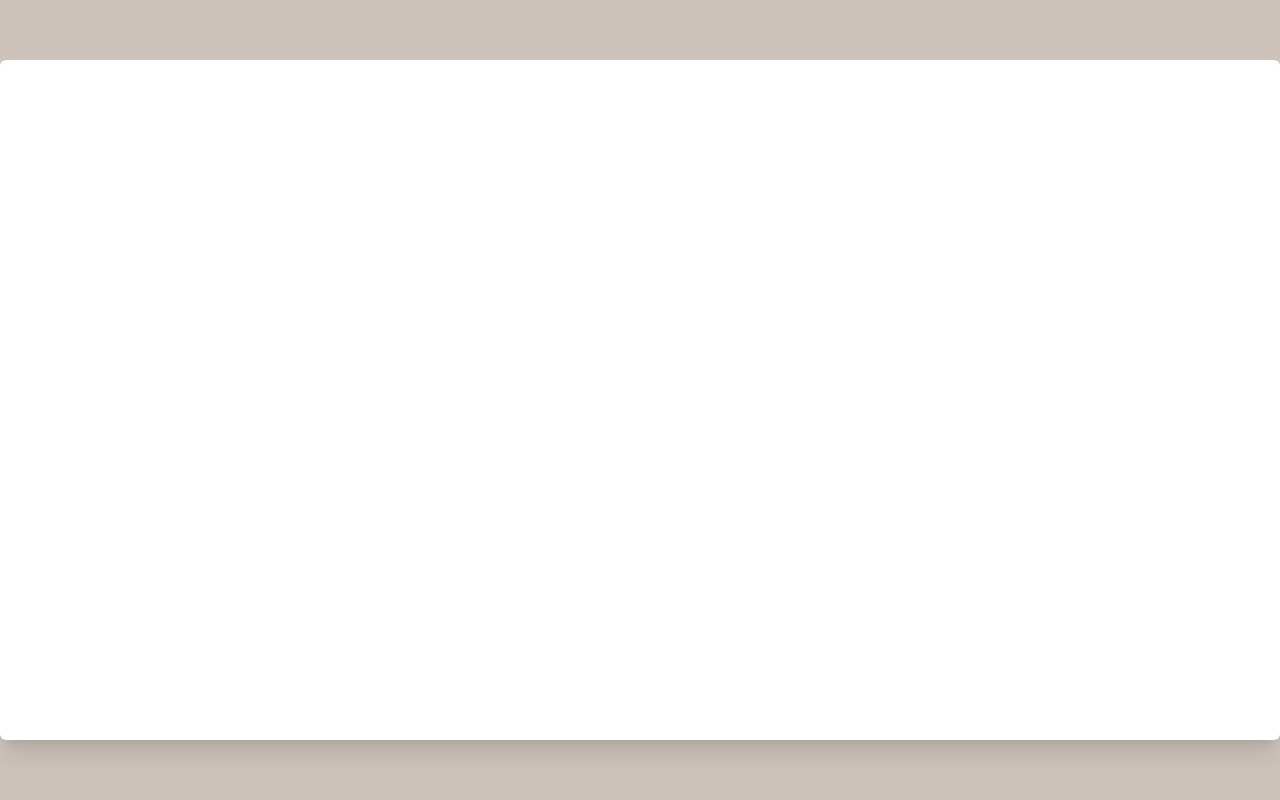
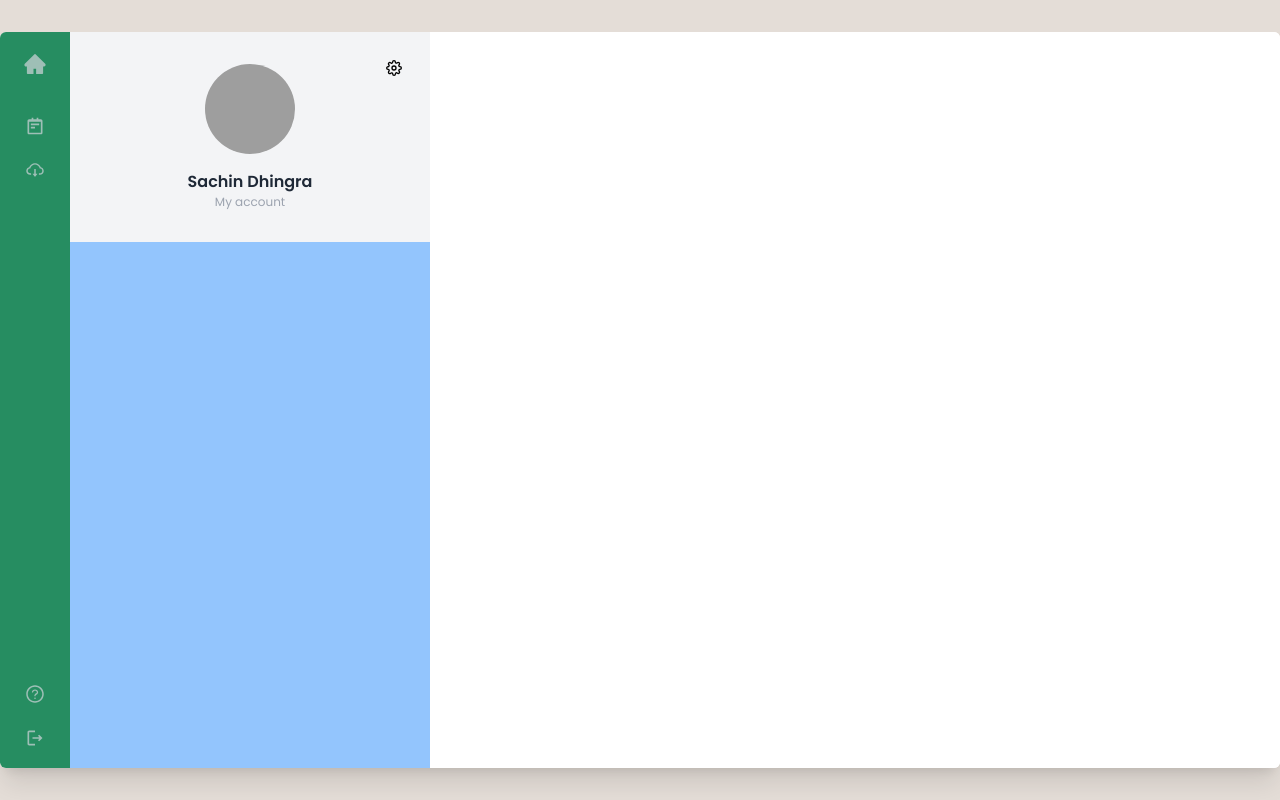
Before and after one commit to KrishnaDhingra/chat-app, a React (Create React App) app: page / in a window 1280 px wide. Built offline with nearby package versions, Linux system fonts and the light colour scheme; grey boxes are pictures that could not be loaded.

Commit message:
Making the navbar and creating the grid layout for the other-users-container

```diff
--- a/package.json
+++ b/package.json
@@ -8,6 +8,7 @@
     "@testing-library/user-event": "^13.5.0",
     "react": "^17.0.2",
     "react-dom": "^17.0.2",
+    "react-icons": "^4.3.1",
     "react-scripts": "5.0.0-next.58",
     "web-vitals": "^2.1.2"
   },
--- a/src/App.js
+++ b/src/App.js
@@ -1,8 +1,13 @@
 import './index.css'
+import Navbar from './components/navbar.js'
+import OtherUsersContainer from './components/other-users/other-users-container.js'
 
 function App() {
   return (
-    <div className="max-h-[85vh] max-w-[1370px] w-screen h-screen bg-white grow self-stretch rounded-md shadow-xl">
+    <div className="main-container max-h-[92vh] max-w-[1340px] w-screen h-screen bg-white grow self-stretch rounded-md shadow-xl">
+      <Navbar/>
+      <OtherUsersContainer/>
+      <div className="h-full w-full bg-white rounded-r-md"></div>
     </div>
   );
 }
--- a/src/components/navbar.js
+++ b/src/components/navbar.js
@@ -0,0 +1,17 @@
+import React from 'react';
+import { MdOutlineLogout } from "react-icons/md";
+import { AiFillHome, AiOutlineQuestionCircle, AiOutlineCloudDownload } from "react-icons/ai";
+import { BiNotepad } from "react-icons/bi";
+
+
+export default function Navbar() {
+    return (
+        <nav className="h-full w-full bg-[#268D61] flex flex-col items-center gap-6 py-5 rounded-l-md">
+            <AiFillHome className="hover:text-white hover:opacity-100 text-gray-300 text-2xl font-bold opacity-70"/>
+            <BiNotepad className="mt-4 hover:text-white hover:opacity-100 text-gray-300 text-xl font-bold opacity-70"/>
+            <AiOutlineCloudDownload className="hover:text-white hover:opacity-100 text-gray-300 text-xl font-bold opacity-70"/>
+            <AiOutlineQuestionCircle className="mt-auto hover:text-white hover:opacity-100 text-gray-300 text-xl font-bold opacity-70"/>
+            <MdOutlineLogout className="hover:text-white hover:opacity-100 text-gray-300 text-xl font-bold opacity-70"/>
+        </nav>
+    )
+}
--- /dev/null
+++ b/src/components/other-users/other-users-container.js
@@ -0,0 +1,10 @@
+import React from 'react';
+import OtherUsersInfo from './other-users-info';
+
+export default function OtherUsersContainer() {
+    return (
+        <div className="other-users-container w-full h-full bg-blue-300">
+            <OtherUsersInfo/>
+        </div>
+    )
+}
--- /dev/null
+++ b/src/components/other-users/other-users-info.js
@@ -0,0 +1,13 @@
+import React from "react"
+import { FiSettings } from "react-icons/fi"
+
+export default function OtherUsersInfo() {
+    return (
+        <div className="relative w-full h-full flex items-center justify-center flex-col bg-gray-100">
+            <FiSettings className="absolute top-7 right-7"/>
+            <img src="https://images.unsplash.com/photo-1570295999919-56ceb5ecca61?ixlib=rb-1.2.1&ixid=MnwxMjA3fDB8MHxwaG90by1wYWdlfHx8fGVufDB8fHx8&auto=format&fit=crop&w=880&q=80" alt="Other user avatar" className="h-[90px] aspect-square rounded-full mb-4"/>
+            <h2 className="text-gray-800 font-semibold">Sachin Dhingra</h2>
+            <p className="text-xs text-gray-400">My account</p>
+        </div>
+    )
+}
--- a/src/index.css
+++ b/src/index.css
@@ -1,3 +1,5 @@
+@import url('https://fonts.googleapis.com/css2?family=Poppins:ital,wght@0,100;0,200;0,300;0,400;0,500;0,600;0,700;0,800;0,900;1,100;1,200;1,300;1,400;1,500;1,600;1,700;1,800;1,900&display=swap');
+
 @tailwind base;
 @tailwind components;
 @tailwind utilities;
@@ -5,11 +7,19 @@
 body {
   margin: 0;
   font-family: 'Courier New', Courier, monospace;
-  background-color: #CDC3BA;
+  background-color: #e4ddd7;
   height: 100vh;
   width: 100vw;
   display: flex;
   justify-content: center;
   align-items: center;
-
+  font-family: 'Poppins', sans-serif;
 }
+.main-container{
+  display: grid;
+  grid-template-columns: 70px 360px 1fr;
+}
+.other-users-container{
+  display: grid;
+  grid-template-rows: 210px 100px 1fr;
+}
```
Also changed, not shown: src/components/basic-components.js (added), src/components/other-users/other-users-chats.js (added), src/components/other-users/other-users-online.js (added), 1 other file (tests, documents, lock files or other folders).
